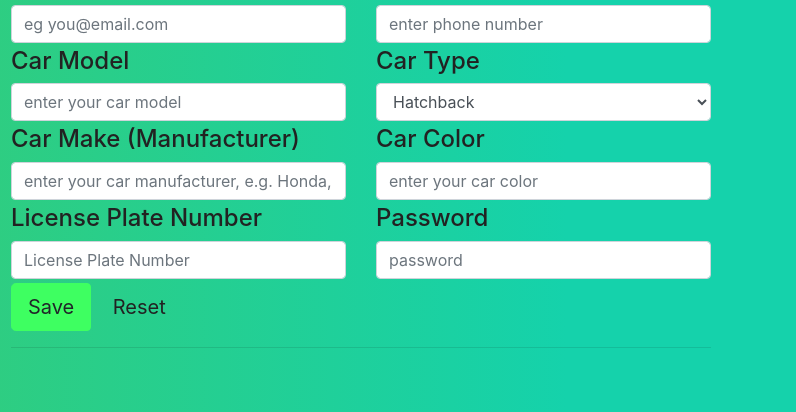
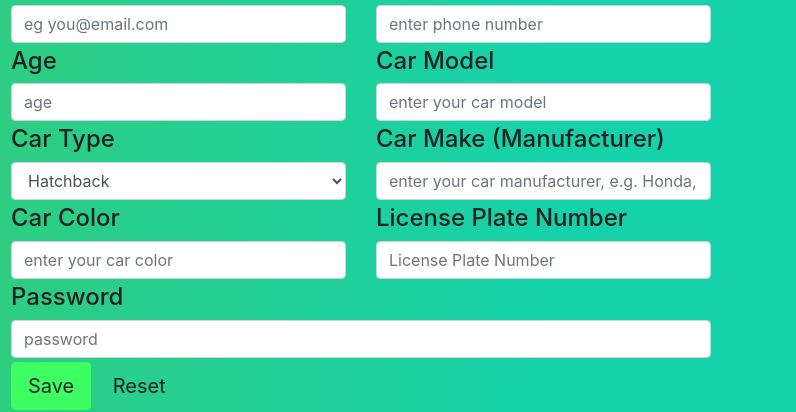
Before and after one commit to abhinavtripathy/cs326-final-delta, a website: page public/driverProfile.html in a window 1280 px wide. Shown: the part 318-730 px from the top of the page, 484-1280 px from the left. Drawn offline with Linux system fonts and the light colour scheme.

Commit message:
Adding missing HTML field in driverProfile.html

```diff
--- a/public/driverProfile.html
+++ b/public/driverProfile.html
@@ -105,11 +105,19 @@
 
                 <div class="row">
                   <div class="col">
+                    <label for="age" class="h4">Age</label>
+                    <input type="number" class="form-control" name="age" id="age" placeholder="age" title="enter your age">
+                  </div>
+
+                  <div class="col">
                     <label for="car-model" class="h4">Car Model</label>
                     <input type="text" class="form-control" name="mobile" id="car-model"
                            placeholder="enter your car model" title="enter your mobile number if any.">
                   </div>
 
+
+                </div>
+                  <div class="row">
                     <div class="col">
                       <label for="car-type" class="h4">Car Type</label>
                       <select id="car-type" class="form-control">
@@ -121,27 +129,29 @@
                         <option value="other">Other</option>
                       </select>
                     </div>
-                </div>
-                  <div class="row">
+
                     <div class="col">
                     <label for="car-make" class="h4">Car Make (Manufacturer)</label>
                     <input type="text" class="form-control" name="mobile" id="car-model"
                            placeholder="enter your car manufacturer, e.g. Honda, Ford, etc.">
                   </div>
 
+                </div>
+                <div class="row">
                   <div class="col">
                     <label for="car-color" class="h4">Car Color</label>
                       <input type="text" class="form-control" id="car-color"
                            placeholder="enter your car color">
                   </div>
-                </div>
-                <div class="row">
+
                   <div class="col">
                     <label for="license" class="h4">License Plate Number</label>
                     <input type="text" class="form-control" id="license" placeholder="License Plate Number"
                            title="enter your License plate number">
                   </div>
+                </div>
 
+                <div class="row">
                 <div class="col">
                   <label for="password" class="h4">Password</label>
                   <input type="password" class="form-control" name="password" id="password" placeholder="password"
```
Lines whose indentation alone changed are shown as unchanged.
